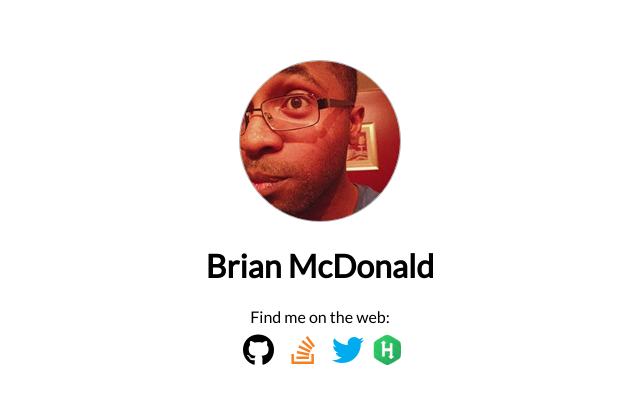
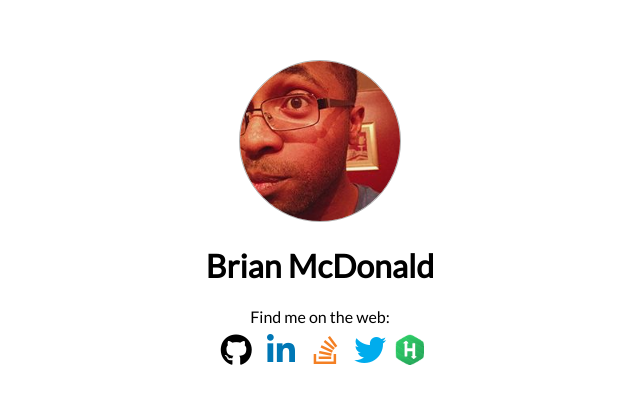
Before and after one commit to brianmcdo/brianmcdonald.io, a plain HTML site: page web/index.html in a window 1280 px wide. Shown: the part 172-587 px from the top of the page, without its empty margins (320-960 px from the left). Drawn offline with Linux system fonts and the light colour scheme.

Commit message:
add linkedin url and on hover animation for icons

```diff
--- a/web/assets/dist.css
+++ b/web/assets/dist.css
@@ -58,6 +58,14 @@
     width: 1.8rem;
 }
 
+.social li:hover img {
+    width: 2.0rem;
+}
+
+.social li:hover i.fa {
+    font-size: 2.2rem;
+}
+
 .social .twitter a {
     color: #00aced;
 }
@@ -69,3 +77,7 @@
 .social .stack-overflow a {
     color: #f48024;
 }
+
+.social .linkedin a {
+    color: #0077b5;
+}
--- a/web/index.html
+++ b/web/index.html
@@ -25,6 +25,11 @@
                 <i class="fa fa-fw fa-github"></i>
             </a>
         </li>
+        <li class="linkedin">
+            <a href="https://www.linkedin.com/in/brianomcdonald">
+                <i class="fa fa-fw fa-linkedin"></i>
+            </a>
+        </li>
         <li class="stack-overflow">
             <a href="https://stackoverflow.com/users/1748698/brian-mcdonald">
                 <i class="fa fa-fw fa-stack-overflow"></i>
```
